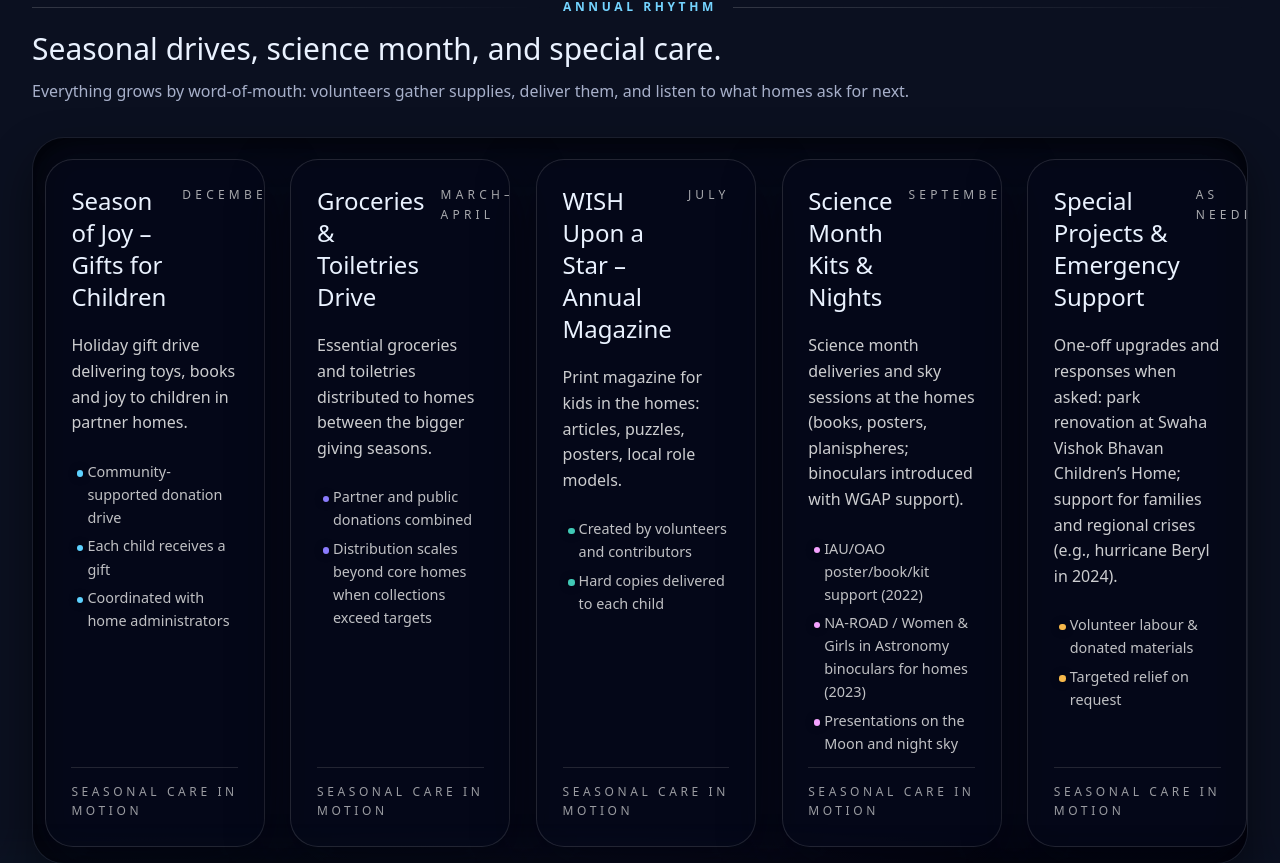
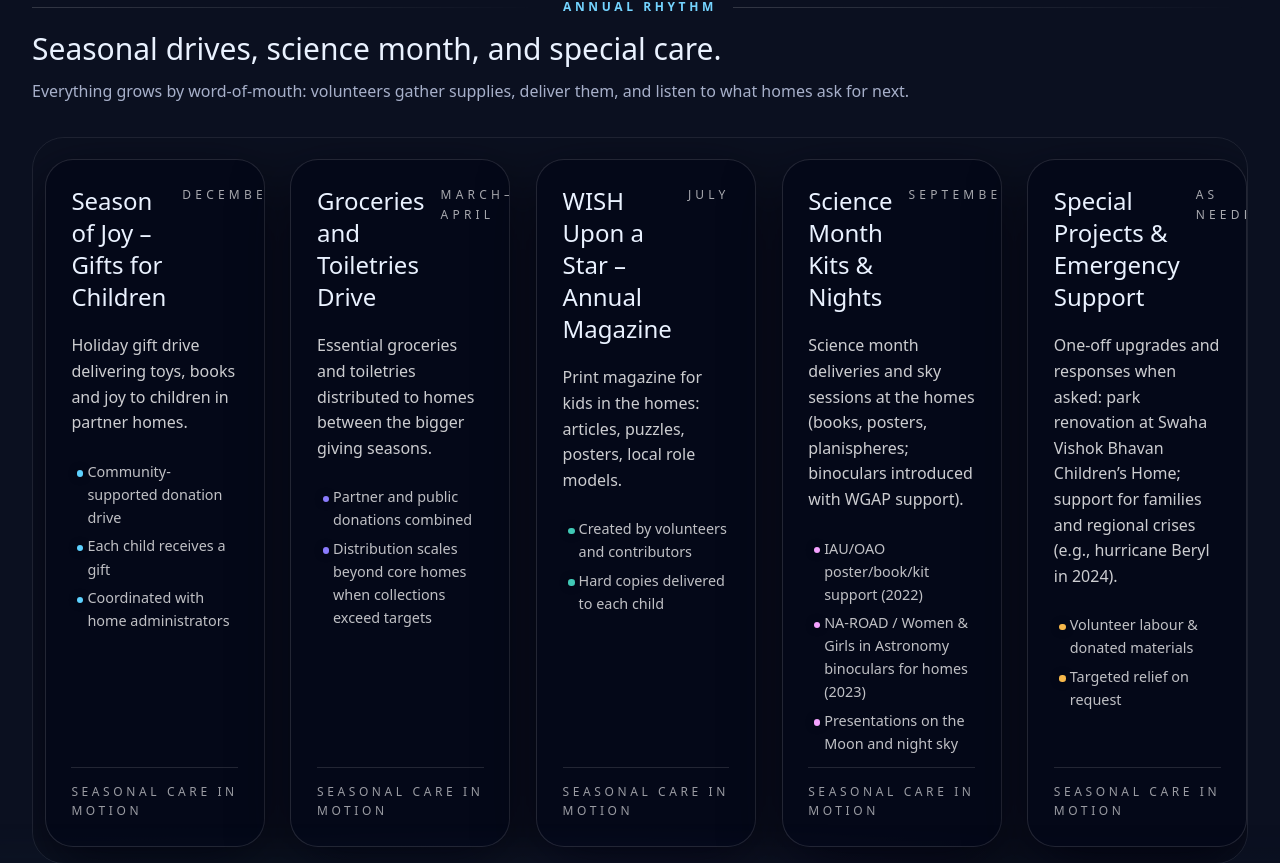
Before and after one commit to M3RCU3Y/wish-web, a Next.js app: page / in a window 1280 px wide. Shown: the part 1080-1943 px from the top of the page. Built offline with nearby package versions, Linux system fonts and the light colour scheme.

Commit message:
Update program title for consistency and adjust background styles for improved visibility

```diff
--- a/src/app/globals.css
+++ b/src/app/globals.css
@@ -554,10 +554,8 @@ html.sr-enabled .sr-show {
   overflow: hidden;
   padding: clamp(0.75rem, 2vw, 1.3rem);
   border-radius: 2rem;
-  background: rgba(5, 8, 24, 0.65);
+  background: transparent;
   border: 1px solid rgba(255, 255, 255, 0.08);
-  box-shadow: inset 0 0 40px rgba(0, 0, 0, 0.9), 0 20px 45px rgba(0, 0, 0, 0.45);
-  backdrop-filter: blur(12px);
 }
 .programs-grid {
   display: grid;
--- a/src/data/site.ts
+++ b/src/data/site.ts
@@ -68,7 +68,7 @@ export const programs: Program[] = [
   },
   {
     id: "april-groceries",
-    title: "Groceries & Toiletries Drive",
+    title: "Groceries and Toiletries Drive",
     when: "March–April",
     summary:
       "Essential groceries and toiletries distributed to homes between the bigger giving seasons.",
```
